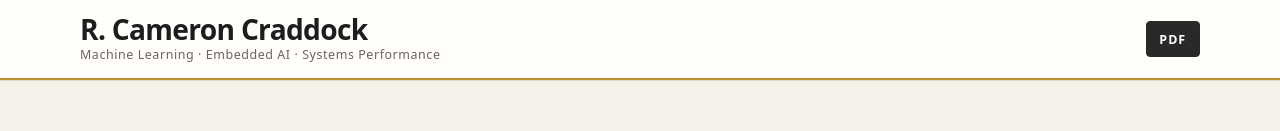
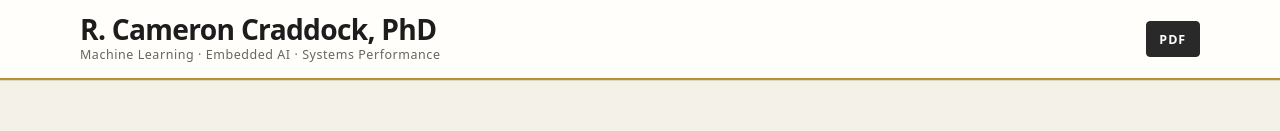
Before and after one commit to ccraddock/cloud_resume_challenge, a React (Vite) app in the folder resume-app/: page / in a window 1280 px wide. Shown: the top 131 px of the page. Built offline with nearby package versions, Linux system fonts and the light colour scheme.

Commit message:
Add PhD to displayed name

```diff
--- a/resume-app/src/components/Header.jsx
+++ b/resume-app/src/components/Header.jsx
@@ -11,8 +11,8 @@ export default function Header({ pdf }) {
   return (
     <header className="header">
       <div className="header-content">
-        <a className="identity" href="#resume" aria-label="R. Cameron Craddock résumé">
-          <span className="identity-name">R. Cameron Craddock</span>
+        <a className="identity" href="#resume" aria-label="R. Cameron Craddock, PhD résumé">
+          <span className="identity-name">R. Cameron Craddock, PhD</span>
           <span className="identity-tagline">Machine Learning · Embedded AI · Systems Performance</span>
         </a>
 
```
